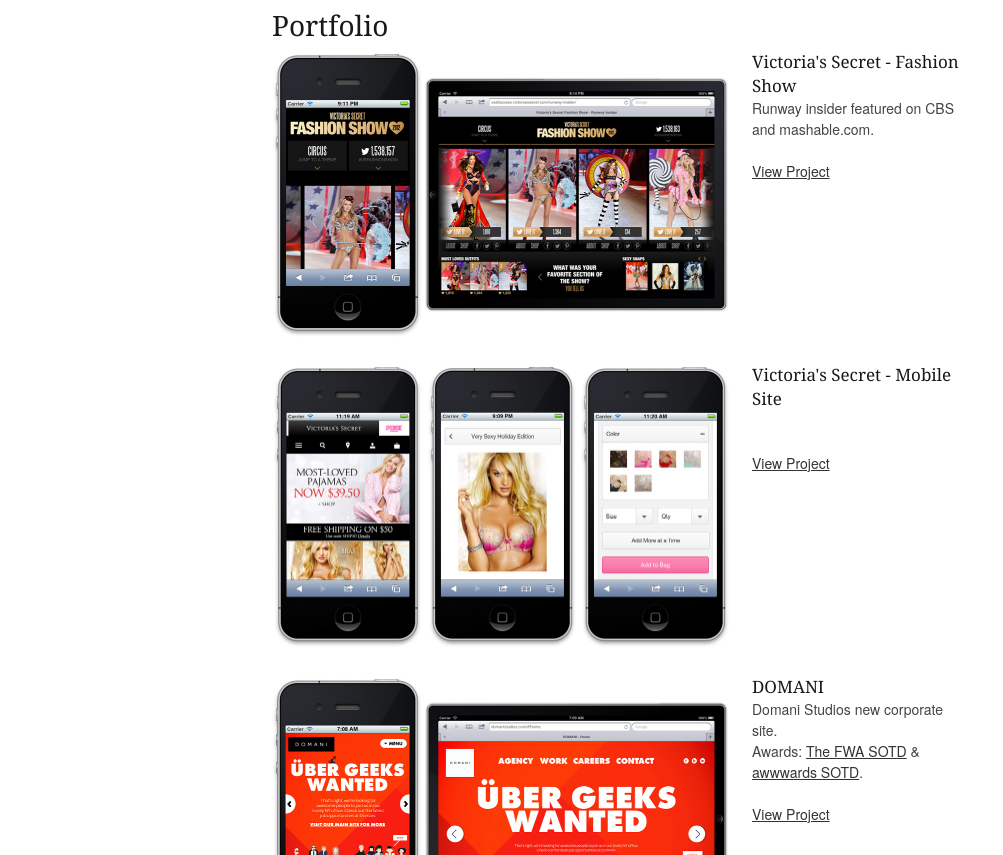
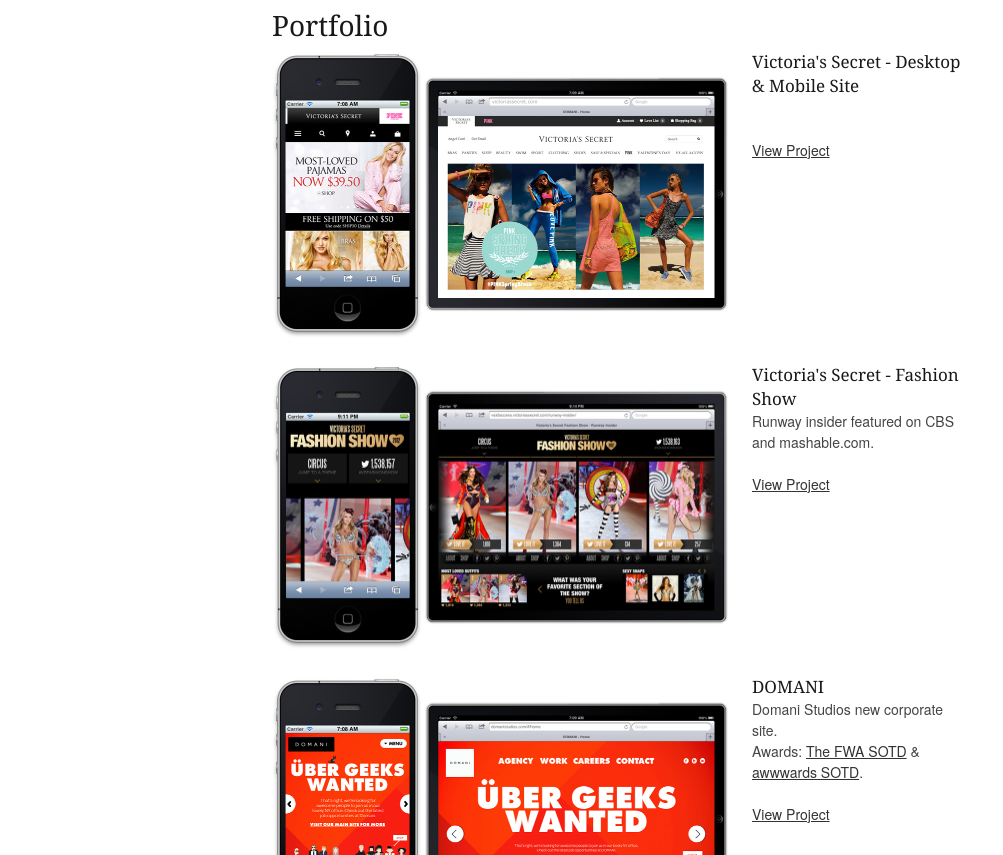
Before and after one commit to erwanjegouzo/erwanjegouzo.com, a plain HTML site: page index.html in a window 1280 px wide. Shown: the part 406-1261 px from the top of the page, without its empty margins (138-1141 px from the left). Drawn offline with nearby package versions, Linux system fonts and the light colour scheme.

Commit message:
updated VS image

```diff
--- a/index.html
+++ b/index.html
@@ -69,6 +69,16 @@
 
 						<div class="row clearfix">
 							<div class="eight columns alpha">
+								<img src="images/portfolio/victoriassecret.jpg" alt="Victoria's Secret" width="460" height="288" />
+							</div>
+							<div class="four columns omega">
+								<h5>Victoria's Secret - Desktop &amp; Mobile Site</h5>
+								<p><br><br><a href="http://mobi.victoriassecret.com" target="_blank">View Project</a></p>
+							</div>
+						</div>
+
+						<div class="row clearfix">
+							<div class="eight columns alpha">
 								<img src="images/portfolio/vs-runway-insider.jpg" alt="Victoria's Secret" width="460" height="288" />
 							</div>
 							<div class="four columns omega">
@@ -77,16 +87,6 @@
 								<br><br>
 								<a href="http://vsallaccess.victoriassecret.com/runway-insider/" target="_blank">View Project</a>
 								</p>
-							</div>
-						</div>
-
-						<div class="row clearfix">
-							<div class="eight columns alpha">
-								<img src="images/portfolio/vs-mobi.jpg" alt="Victoria's Secret" width="460" height="288" />
-							</div>
-							<div class="four columns omega">
-								<h5>Victoria's Secret - Mobile Site</h5>
-								<p><br><br><a href="http://mobi.victoriassecret.com" target="_blank">View Project</a></p>
 							</div>
 						</div>
 
```
Also changed, not shown: images/portfolio/victoriassecret.jpg (added), images/portfolio/vs-mobi.jpg (deleted), 1 other file.
